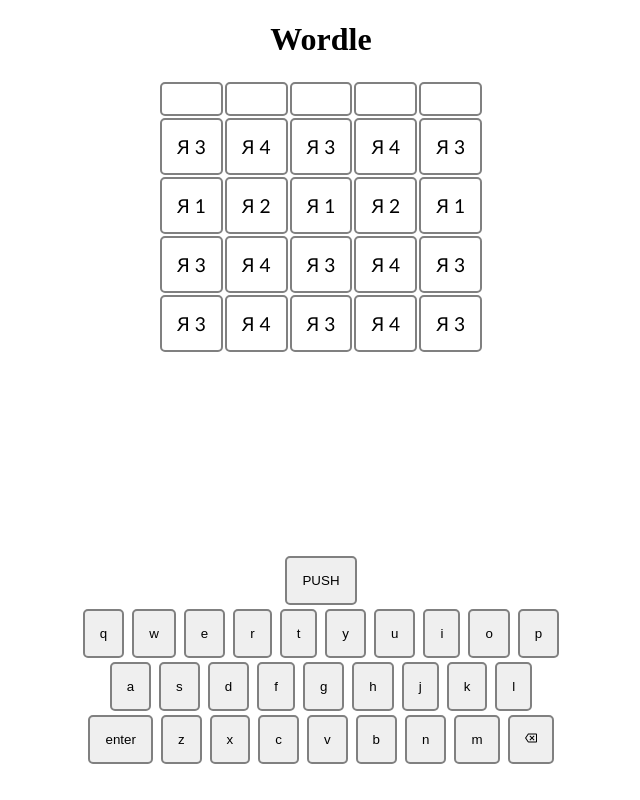
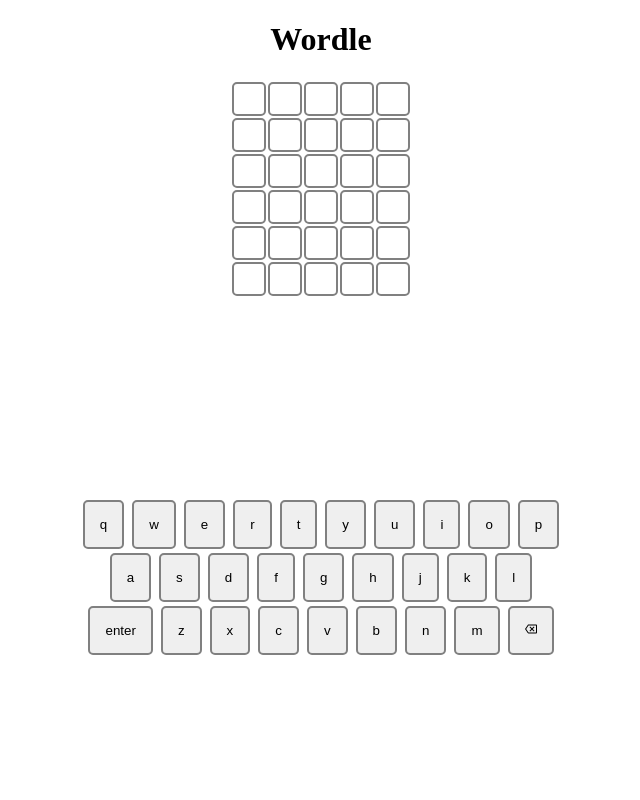
Before and after one commit to ivashkinmv/python_autumn_work_2022, a Flask app: template Final_work/templates/wordle.html in a window 1280 px wide. Shown: the whole page, without its empty margins (319-959 px from the left). Run offline with Flask 2, Linux system fonts and the light colour scheme; the template is opened without the code that fills it, so the values that code supplies are empty; parts of the project's set-up code (start-up, migrations or seed data) failed here and were passed over; some libraries are stand-ins or nearby versions.

Commit message:
Для Работы

```diff
--- /dev/null
+++ b/Final_work/static/js/wordle.js
@@ -0,0 +1,114 @@
+  n = 0
+  $(document).ready(function() {
+
+  input()
+function input(){ d ='';
+    $("button").click(function() {
+        d = d+$(this).data('key');
+
+        // $(this).data('state','absent');
+        $('#game_field tr').eq(n).children("td").eq(d.length-1).text($(this).data('key'));
+
+        $(document).on('keydown',function(e) {  // Клавиша BackSpace
+        if(e.which == 8) {                      // Удаляет символы из таблицы и набора d
+          $('#game_field tr').eq(n).children("td").eq(d.length-1).text('');
+
+          console.log(d.substring(0,d.length-1))
+          console.log(d.slice(0,-1))
+          d = d.substring(0,d.length-1)
+
+        }});
+
+        console.log(n)
+        console.log(d)
+        if (d.length > 5) {d.slice(0,5)
+          console.log(d.slice(0,5))
+        setTimeout(send(), 2000);
+        setTimeout(alert('Вы заполнили все буквы'), 5000)
+          }
+        //console.log(d.length)
+      });}
+
+
+
+      //$(document).on('keydown',function(e) {
+      //  if(e.which == 46) {input(); n=0}});
+
+    $(document).on('keydown',function(e) {
+    if(e.which == 9) {send()}});
+
+function send(){
+
+      form_data = String(d.slice(0,5)); // Собираем все данные из формы
+      console.log(form_data, "Собранное слово для отправки на сервер")
+          $.ajax({
+              type: "POST", // Метод отправки
+              url: "wordle", // Путь до html файла отправителя
+              data: {'word':form_data},
+              success: function () {  // Код в этом блоке выполняется при успешной отправке сообщения
+                console.log(n, "Запрос POST")
+                  //alert("Ваше сообщение отправлено!");
+              }
+          })
+          .done(function(data) {
+              if (data) {
+                // $('#game_field tr').eq(n).children("td").eq(0
+                // ).text(data.word.word[0]).addClass(data.color[0]);
+
+                // $('#game_field tr').eq(n).children("td").eq(1
+                // ).text(data.word.word[1]).addClass(data.color[1]);
+
+                // $('#game_field tr').eq(n).children("td").eq(2
+                // ).text(data.word.word[2]).addClass(data.color[2]);
+
+                // $('#game_field tr').eq(n).children("td").eq(3
+                // ).text(data.word.word[3]).addClass(data.color[3]);
+
+                // $('#game_field tr').eq(n).children("td").eq(4
+                // ).text(data.word.word[4]).addClass(data.color[4]);
+
+
+
+                $('#game_field tr').eq(n).children("td").eq(0
+                ).addClass(data.color[0]);
+
+                $('#game_field tr').eq(n).children("td").eq(1
+                ).addClass(data.color[1]);
+
+                $('#game_field tr').eq(n).children("td").eq(2
+                ).addClass(data.color[2]);
+
+                $('#game_field tr').eq(n).children("td").eq(3
+                ).addClass(data.color[3]);
+
+                $('#game_field tr').eq(n).children("td").eq(4
+                ).addClass(data.color[4]);
+
+                $("button").eq('n').addClass('red');
+                $(this).data('state','absent')
+               console.log(data.word.word.join(''))
+               console.log(form_data.toUpperCase())
+
+                d ='';
+                n = n+1
+                console.log(n, "Заполнение ")
+
+              if (data.word.word.join('') == form_data.toUpperCase()) {
+                    alert("Вы угадали")}
+
+                if (n==6){alert("Игра окончена");}
+
+              }
+              else {alert("Слова в списке нет!")};
+
+
+              //else if (data.error) {alert("Слова в списке нет!");}
+
+          });
+          //if (n==6){alert("Игра окончена");}
+          //event.preventDefault();
+        //alert('You pressed enter!');
+
+        }
+
+});
--- a/Final_work/templates/wordle.html
+++ b/Final_work/templates/wordle.html
@@ -5,6 +5,7 @@
     <title>Wordle</title>
     <script src="https://cdn.jsdelivr.net/npm/axios/dist/axios.min.js"></script>
     <script src="https://ajax.googleapis.com/ajax/libs/jquery/3.6.1/jquery.min.js"></script>
+    <script src="{{ url_for('static', filename='js/wordle.js') }}"></script>
 </head>
 <body>
 <div class="heading">
@@ -12,18 +13,23 @@
 </div>
 
 <div align="center">
-  <table id = 'game_field' style='font-family:"Calibri", monospace; font-size:120%'>
-    <tr><td> </td><td> </td><td> </td><td> </td><td> </td></tr>
-    <tr><td>Я 3</td><td>Я 4</td><td>Я 3</td><td>Я 4</td><td>Я 3</td></tr>
-    <tr><td>Я 1</td><td>Я 2</td><td>Я 1</td><td>Я 2</td><td>Я 1</td></tr>
-    <tr><td>Я 3</td><td>Я 4</td><td>Я 3</td><td>Я 4</td><td>Я 3</td></tr>
-    <tr><td>Я 3</td><td>Я 4</td><td>Я 3</td><td>Я 4</td><td>Я 3</td></tr>
-  </table>
+  <table id = 'game_field'>
+    <tr><td style="text-align:center"></td><td style="text-align:center"> </td><td style="text-align:center"> </td>
+      <td style="text-align:center"> </td><td style="text-align:center"> </td style="text-align:center"></tr>
+    <tr><td style="text-align:center"></td><td style="text-align:center"> </td><td style="text-align:center"> </td>
+      <td style="text-align:center"> </td><td style="text-align:center"> </td style="text-align:center"></tr>
+    <tr><td style="text-align:center"></td><td style="text-align:center"> </td><td style="text-align:center"> </td>
+      <td style="text-align:center"> </td><td style="text-align:center"> </td style="text-align:center"></tr>
+    <tr><td style="text-align:center"></td><td style="text-align:center"> </td><td style="text-align:center"> </td>
+      <td style="text-align:center"> </td><td style="text-align:center"> </td style="text-align:center"></tr>
+    <tr><td style="text-align:center"></td><td style="text-align:center"> </td><td style="text-align:center"> </td>
+      <td style="text-align:center"> </td><td style="text-align:center"> </td style="text-align:center"></tr>
+    <tr><td style="text-align:center"></td><td style="text-align:center"> </td><td style="text-align:center"> </td>
+      <td style="text-align:center"> </td><td style="text-align:center"> </td style="text-align:center"></tr>
+    </table>
+
 
 <div class = "blocks">
-  <form action="/wordle" method="post">
-    <input type="submit" class="Key-module_key__Rv-Vp" value="PUSH">
-  </form>
   <div>
 
     <button type="button" data-key="q" class="Key-module_key__Rv-Vp">q</button>
@@ -77,7 +83,7 @@
       border: 2px solid gray;
     }
     td {
-      background-color:white;
+
       padding: 15px;
       border-radius: 5px
     }
@@ -108,50 +114,90 @@
     margin-top:200px;
     }
 
+    .red {
+      background-color: red;
+    }
+    .SkyBlue {
+      background-color: SkyBlue;
+    }
+
+    .gray {
+      background-color: gray;
+    }
+    .Khaki {
+      background-color: Khaki;
+    }
 
 </style>
 <script>
-  l = 5
-  $(document).ready(function() {
-   d ='';
+  //l = 5
+//   n = 0
+//   $(document).ready(function() {
+//     d ='';
 
-    $("button").click(function() {
-        d = d+$(this).data('key');
-        // $(this).data('state','absent');
-        $('#game_field tr').eq(0).children("td").eq(d.length-1).text($(this).data('key'));
-        console.log(d)
-        console.log(d.length)
+//     $("button").click(function() {
+//         d = d+$(this).data('key');
+//         // $(this).data('state','absent');
+//         $('#game_field tr').eq(n).children("td").eq(d.length-1).text($(this).data('key'));
+//         console.log(n)
+//         console.log(d)
+//         //console.log(d.length)
 
-    l -=1
+//     if (d.length == 5){$(document).on('keydown',function(e) {
+//     if(e.which == 9) {
+//       form_data = String(d); // Собираем все данные из формы
+//       console.log(form_data, "Собранное слово для отправки на сервер")
+//           $.ajax({
+//               type: "POST", // Метод отправки
+//               url: "wordle", // Путь до html файла отправителя
+//               data: {'word':form_data},
+//               success: function () {  // Код в этом блоке выполняется при успешной отправке сообщения
+//                 console.log(n, "Запрос POST")
+//                   //alert("Ваше сообщение отправлено!");
+//               }
+//           })
+//           .done(function(data) {
+//               if (data) {
+//                 $('#game_field tr').eq(n).children("td").eq(0
+//                 ).text(data.word.word[0]).addClass(data.color[0]);
 
-    if (l == 0){$(document).on('keydown',function(e) {
-    if(e.which == 9) {
-      form_data = String(d); // Собираем все данные из формы
-      console.log( typeof form_data, "Ghjdthrf")
-          $.ajax({
-              type: "POST", // Метод отправки
-              url: "wordle", // Путь до html файла отправителя
-              data: {'word':form_data},
-              success: function () {
-                  // Код в этом блоке выполняется при успешной отправке сообщения
-                  alert("Ваше сообщение отправлено!");
-              }
-          })
-          .done(function(data) {
-              if (data.)
+//                 $('#game_field tr').eq(n).children("td").eq(1
+//                 ).text(data.word.word[1]).addClass(data.color[1]);
 
-          });
+//                 $('#game_field tr').eq(n).children("td").eq(2
+//                 ).text(data.word.word[2]).addClass(data.color[2]);
+
+//                 $('#game_field tr').eq(n).children("td").eq(3
+//                 ).text(data.word.word[3]).addClass(data.color[3]);
+
+//               $('#game_field tr').eq(n).children("td").eq(4
+//                 ).text(data.word.word[4]).addClass(data.color[4]);
 
 
-        alert('You pressed enter!');
-        }
-      });
-    }
+//                 //$('button').eq(data.word.word[0]).addClass(data.color[0]);
+//                 d ='';
+
+
+//                 console.log(n, "Заполнение ")
+//                 n = n+1
+//               }
+
+//               //else if (data.error) {alert("Слова в списке нет!");}
+
+//           });
+//           //event.preventDefault();
+//         //alert('You pressed enter!');
+//         }
+//       });
+
+
+//     }
 
 
 
-  });
-});
+//   });
+
+// });
 
 
 
```
Also changed, not shown: Final_work/Wordle.py (+38 -32 lines), Final_work/Снимок экрана 2022-12-04 210652.png (added).
